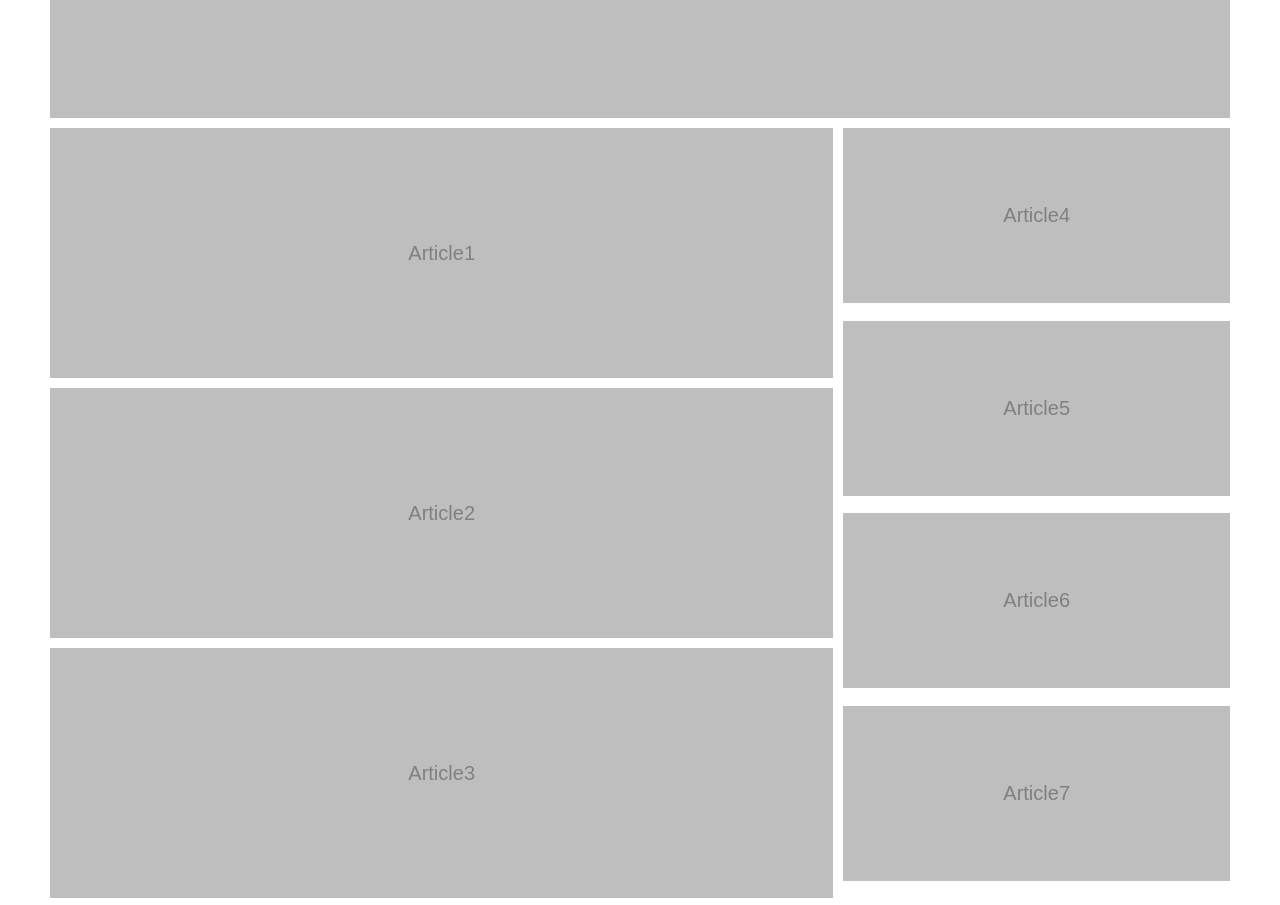
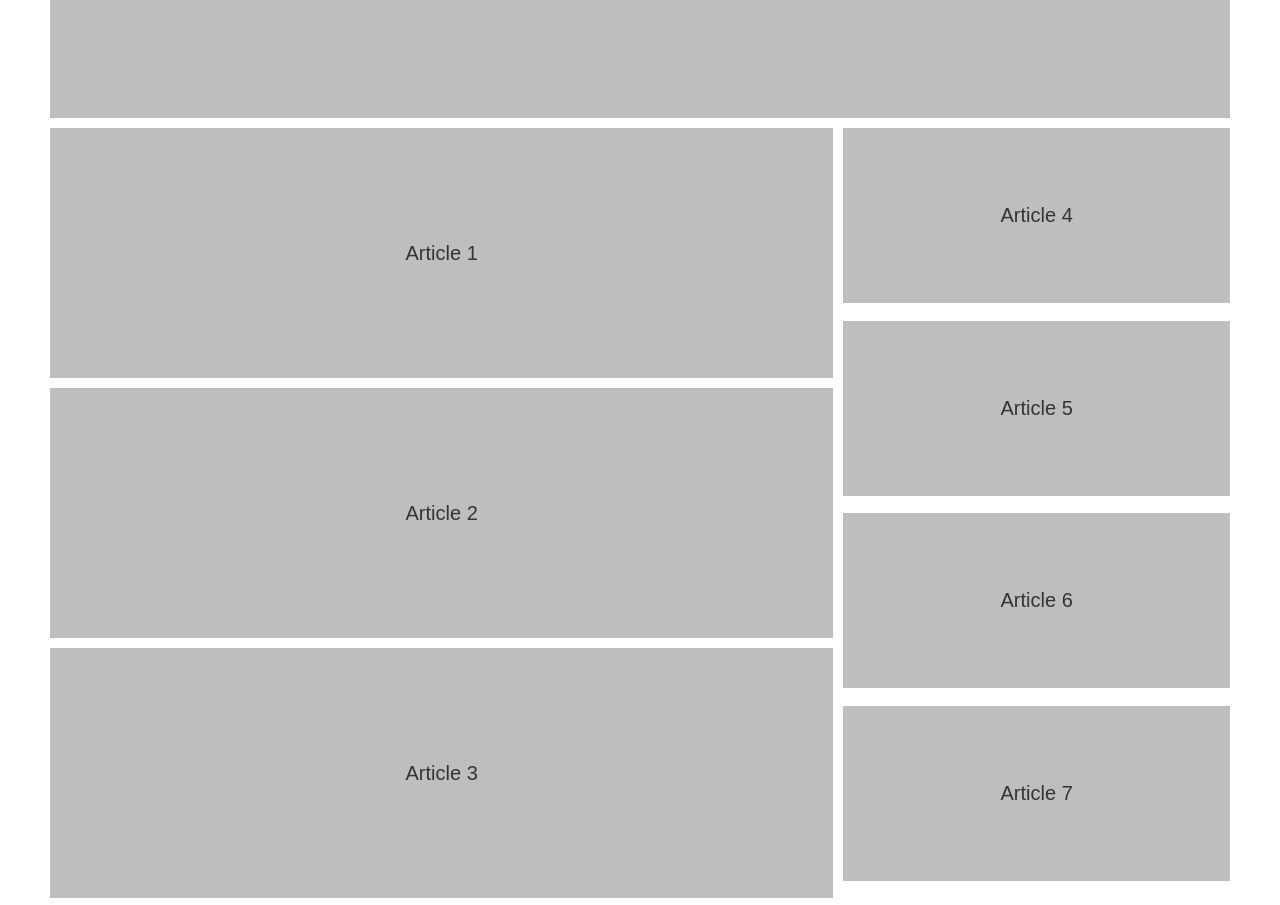
Before and after one commit to Ludwigstud/Grid-Bootcamp, a plain HTML site: page complex/index.html in a window 1280 px wide. Shown: the part 300-1205 px from the top of the page. Drawn offline with Linux system fonts and the light colour scheme.

Commit message:
text stylign

```diff
--- a/complex/index.html
+++ b/complex/index.html
@@ -10,14 +10,14 @@
     <div class="container">
       <nav>nav</nav>
       <header>header</header>
-      <article class="article1">Article1</article>
-      <article class="article2">Article2</article>
-      <article class="article3">Article3</article>
+      <article class="article1">Article 1</article>
+      <article class="article2">Article 2</article>
+      <article class="article3">Article 3</article>
       <div class="article-container">
-        <article class="article4">Article4</article>
-        <article class="article5">Article5</article>
-        <article class="article6">Article6</article>
-        <article class="article7">Article7</article>
+        <article class="article4">Article 4</article>
+        <article class="article5">Article 5</article>
+        <article class="article6">Article 6</article>
+        <article class="article7">Article 7</article>
       </div>
 
       <article class="article-a">Article A</article>
--- a/complex/style.css
+++ b/complex/style.css
@@ -129,7 +129,7 @@
   font-weight: 500;
   font-family: sans-serif;
   font-size: 20px;
-  color: grey;
+  color: #343434;
 }
 
 @media (max-width: 500px) {
```
